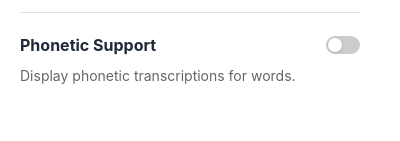
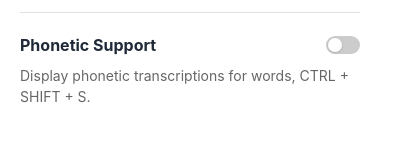
Before and after one commit to mmokin/Dyslexia-Text-Reader, a browser extension: page dyslexia_friendly_extension/popup.html in a window 400 px wide. Shown: the part 379-520 px from the top of the page. Drawn offline with Linux system fonts and the light colour scheme; no server answers.

Commit message:
final changes

```diff
--- a/dyslexia_friendly_extension/popup.html
+++ b/dyslexia_friendly_extension/popup.html
@@ -96,7 +96,7 @@
                             <span class="slider round small"></span>
                         </label>
                     </div>
-                    <p>Display phonetic transcriptions for words.</p>
+                    <p>Display phonetic transcriptions for words, CTRL + SHIFT + S.</p>
                 </div>
 
             </div>
```
Also changed, not shown: dyslexia_friendly_extension/content.js (+2 -27 lines).
